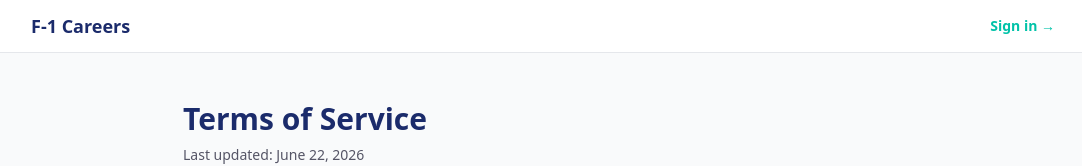
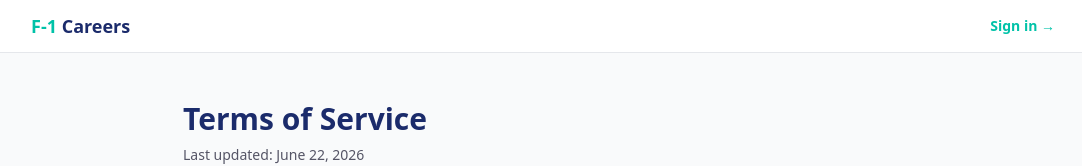
Before and after one commit to marambo-code/F-1Careers, a Next.js app: page /terms in a window 1280 px wide. Shown: the top 166 px of the page, without its empty margins (97-1179 px from the left). Built offline with nearby package versions, Linux system fonts and the light colour scheme; no server answers.

Commit message:
Brand: two-tone F-1 Careers wordmark in navs, full logo in footers

```diff
--- a/app/cohort/page.tsx
+++ b/app/cohort/page.tsx
@@ -98,7 +98,7 @@ export default function CohortPage() {
     <div className="min-h-screen bg-gray-50">
       <nav className="bg-white border-b border-gray-200 px-4 py-3">
         <div className="max-w-4xl mx-auto flex items-center justify-between">
-          <BrandLink className="text-navy font-bold text-lg">F-1 Careers</BrandLink>
+          <BrandLink className="text-navy font-bold text-lg" />
           <div className="flex items-center gap-4">
             <Link href="/stay-score" className="text-sm text-mid hover:text-navy">Risk Score</Link>
             <Link href="/login" className="text-sm text-teal font-semibold hover:underline">Sign in →</Link>
--- a/app/explorer/page.tsx
+++ b/app/explorer/page.tsx
@@ -26,7 +26,7 @@ export default function ExplorerPage() {
       <nav className="sticky top-0 z-50 bg-white/95 backdrop-blur-md border-b border-border">
         <div className="max-w-6xl mx-auto px-4 sm:px-6 h-16 flex items-center justify-between gap-2">
           <BrandLink className="flex items-center gap-2 no-underline shrink-0">
-            <span className="text-[17px] sm:text-[19px] font-extrabold text-navy tracking-tight whitespace-nowrap">F-1 Careers</span>
+            <span className="text-[17px] sm:text-[19px] font-extrabold text-navy tracking-tight whitespace-nowrap"><span className="text-teal">F-1</span> Careers</span>
           </BrandLink>
           <div className="flex items-center gap-1.5 sm:gap-2.5 shrink-0">
             <Link href="/login" className="text-sm text-mid font-medium hover:text-navy transition-colors px-2 sm:px-3 py-2 whitespace-nowrap">Sign in</Link>
--- a/app/for-employers/page.tsx
+++ b/app/for-employers/page.tsx
@@ -44,7 +44,7 @@ export default function ForEmployersPage() {
     <div className="min-h-screen bg-gray-50">
       <nav className="bg-white border-b border-gray-200 px-4 py-3">
         <div className="max-w-5xl mx-auto flex items-center justify-between">
-          <BrandLink className="text-navy font-bold text-lg">F-1 Careers</BrandLink>
+          <BrandLink className="text-navy font-bold text-lg" />
           <div className="flex items-center gap-4">
             <Link href="/stay-score" className="text-sm text-mid hover:text-navy">Risk Score</Link>
             <Link href="/login" className="text-sm text-teal font-semibold hover:underline">Sign in →</Link>
--- a/app/forgot-password/page.tsx
+++ b/app/forgot-password/page.tsx
@@ -31,7 +31,7 @@ export default function ForgotPasswordPage() {
     <div className="min-h-screen bg-navy flex flex-col items-center justify-center px-4">
       <div className="relative w-full max-w-md">
         <div className="text-center mb-8">
-          <span className="text-2xl font-bold text-white tracking-tight">F-1 Careers</span>
+          <span className="text-2xl font-bold text-white tracking-tight"><span className="text-teal">F-1</span> Careers</span>
         </div>
         <div className="bg-white rounded-2xl shadow-2xl p-8">
           {success ? (
--- a/app/privacy/page.tsx
+++ b/app/privacy/page.tsx
@@ -12,7 +12,7 @@ export default function PrivacyPage() {
     <div className="min-h-screen bg-gray-50">
       <nav className="bg-white border-b border-gray-200 px-4 py-3">
         <div className="max-w-5xl mx-auto flex items-center justify-between">
-          <BrandLink className="text-navy font-bold text-lg">F-1 Careers</BrandLink>
+          <BrandLink className="text-navy font-bold text-lg" />
           <div className="flex items-center gap-4">
             <Link href="/login" className="text-sm text-teal font-semibold hover:underline">Sign in →</Link>
           </div>
--- a/app/reset-password/page.tsx
+++ b/app/reset-password/page.tsx
@@ -47,7 +47,7 @@ export default function ResetPasswordPage() {
     <div className="min-h-screen bg-navy flex flex-col items-center justify-center px-4">
       <div className="relative w-full max-w-md">
         <div className="text-center mb-8">
-          <span className="text-2xl font-bold text-white tracking-tight">F-1 Careers</span>
+          <span className="text-2xl font-bold text-white tracking-tight"><span className="text-teal">F-1</span> Careers</span>
         </div>
         <div className="bg-white rounded-2xl shadow-2xl p-8">
           {success ? (
--- a/app/stay-score/page.tsx
+++ b/app/stay-score/page.tsx
@@ -429,7 +429,7 @@ export default function RiskScorePage() {
     <div className="min-h-screen bg-gray-50">
       <nav className="bg-white border-b border-gray-200 px-4 py-3">
         <div className="max-w-3xl mx-auto flex items-center justify-between">
-          <Link href="/" className="text-navy font-bold text-lg">F-1 Careers</Link>
+          <Link href="/" className="text-navy font-bold text-lg"><span className="text-teal">F-1</span> Careers</Link>
           <Link href="/login" className="text-sm text-teal font-semibold hover:underline">Sign in →</Link>
         </div>
       </nav>
--- a/app/terms/page.tsx
+++ b/app/terms/page.tsx
@@ -12,7 +12,7 @@ export default function TermsPage() {
     <div className="min-h-screen bg-gray-50">
       <nav className="bg-white border-b border-gray-200 px-4 py-3">
         <div className="max-w-5xl mx-auto flex items-center justify-between">
-          <BrandLink className="text-navy font-bold text-lg">F-1 Careers</BrandLink>
+          <BrandLink className="text-navy font-bold text-lg" />
           <div className="flex items-center gap-4">
             <Link href="/login" className="text-sm text-teal font-semibold hover:underline">Sign in →</Link>
           </div>
--- a/components/BrandLink.tsx
+++ b/components/BrandLink.tsx
@@ -16,7 +16,7 @@ export default function BrandLink({
   children,
 }: {
   className?: string
-  children: React.ReactNode
+  children?: React.ReactNode
 }) {
   const [href, setHref] = useState('/')
 
@@ -29,7 +29,11 @@ export default function BrandLink({
 
   return (
     <Link href={href} className={className}>
-      {children}
+      {children ?? (
+        <>
+          <span className="text-teal">F-1</span> Careers
+        </>
+      )}
     </Link>
   )
 }
--- a/components/SiteFooter.tsx
+++ b/components/SiteFooter.tsx
@@ -8,7 +8,8 @@ export default function SiteFooter() {
     <footer className="border-t border-border bg-white py-7 px-6">
       <div className="max-w-6xl mx-auto flex flex-col sm:flex-row items-center justify-between gap-4 flex-wrap">
         <div className="flex flex-col items-center sm:items-start gap-3">
-          <BrandLink className="font-extrabold text-navy text-[15px] no-underline">F-1 Careers</BrandLink>
+          <img src="/logo-f1careers-transparent.png" alt="F-1 Careers" width={49} height={48} className="h-12 w-auto" />
+          <BrandLink className="font-extrabold text-navy text-[15px] no-underline" />
           <SocialLinks />
         </div>
         <p className="text-[11px] text-slate-400 max-w-sm text-center leading-relaxed">
--- a/components/ui/Nav.tsx
+++ b/components/ui/Nav.tsx
@@ -127,7 +127,7 @@ export default function Nav() {
 
           {/* Logo */}
           <Link href="/dashboard" className="flex items-center gap-2 flex-shrink-0">
-            <span className="text-white font-bold text-lg tracking-tight">F-1 Careers</span>
+            <span className="text-white font-bold text-lg tracking-tight"><span className="text-teal">F-1</span> Careers</span>
           </Link>
 
           {/* Desktop links */}
--- a/public/home.html
+++ b/public/home.html
@@ -31,6 +31,7 @@
   nav{position:sticky;top:0;z-index:50;background:var(--navy);border-bottom:1px solid rgba(255,255,255,.10)}
   nav .wrap{height:66px;display:flex;align-items:center;justify-content:space-between}
   .brand{font-size:19px;font-weight:800;letter-spacing:-.3px;white-space:nowrap;color:#fff}
+  .brand .t{color:var(--teal)}
   .navlinks{display:flex;align-items:center;gap:26px;font-size:14px}
   .navlinks a{color:rgba(255,255,255,.82);white-space:nowrap}
   .navlinks a:hover{color:#fff}
@@ -201,7 +202,7 @@
 
 <nav>
   <div class="wrap">
-    <a class="brand" href="/">F-1 Careers</a>
+    <a class="brand" href="/"><span class="t">F-1</span> Careers</a>
     <div class="navlinks">
       <a class="hideable" href="/explorer">Eligibility Check</a>
       <a href="/login">Sign in</a>
@@ -380,6 +381,7 @@
 <!-- FOOTER -->
 <footer>
   <div class="row">
+    <img src="/logo-f1careers-transparent.png" alt="F-1 Careers" width="49" height="48" style="height:48px;width:auto;display:block">
     <b>F-1 Careers</b>
     <a href="/explorer">Eligibility Check</a>
     <a href="/stay-score">Risk Score</a>
```
